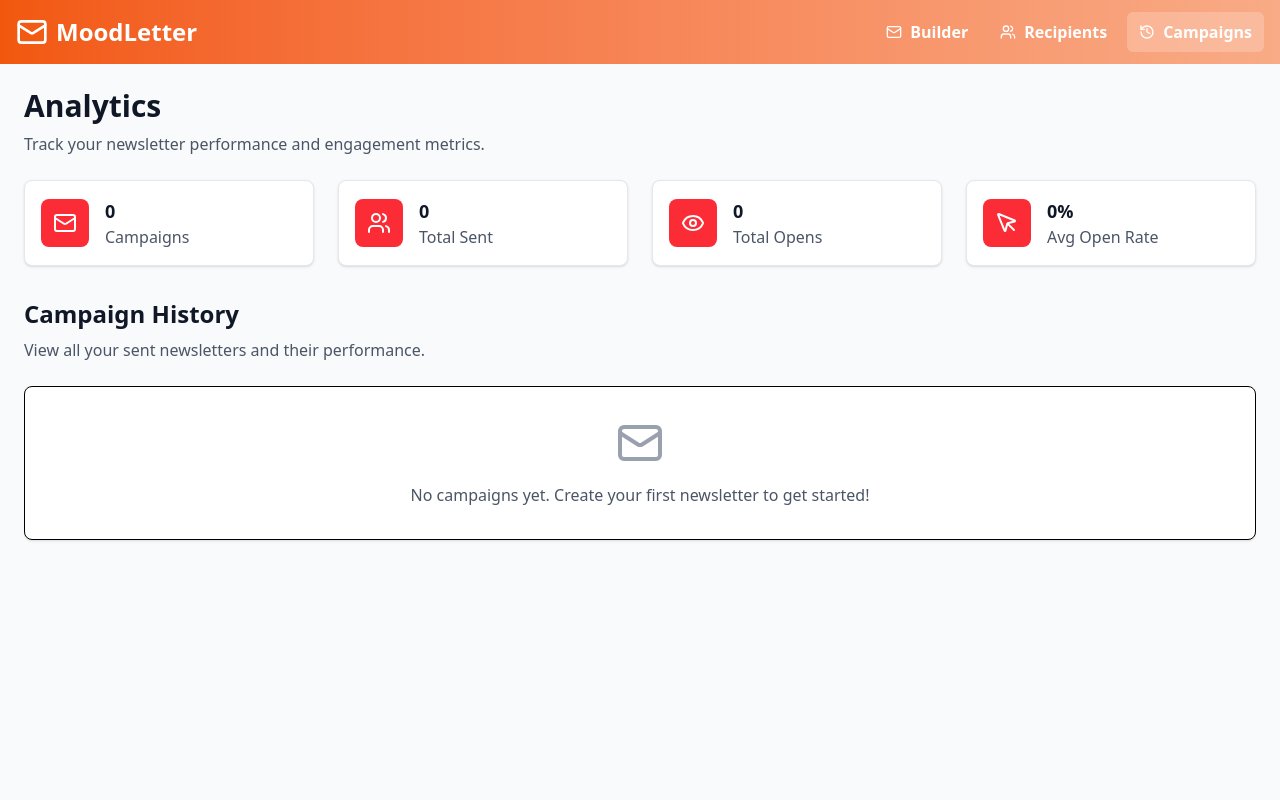
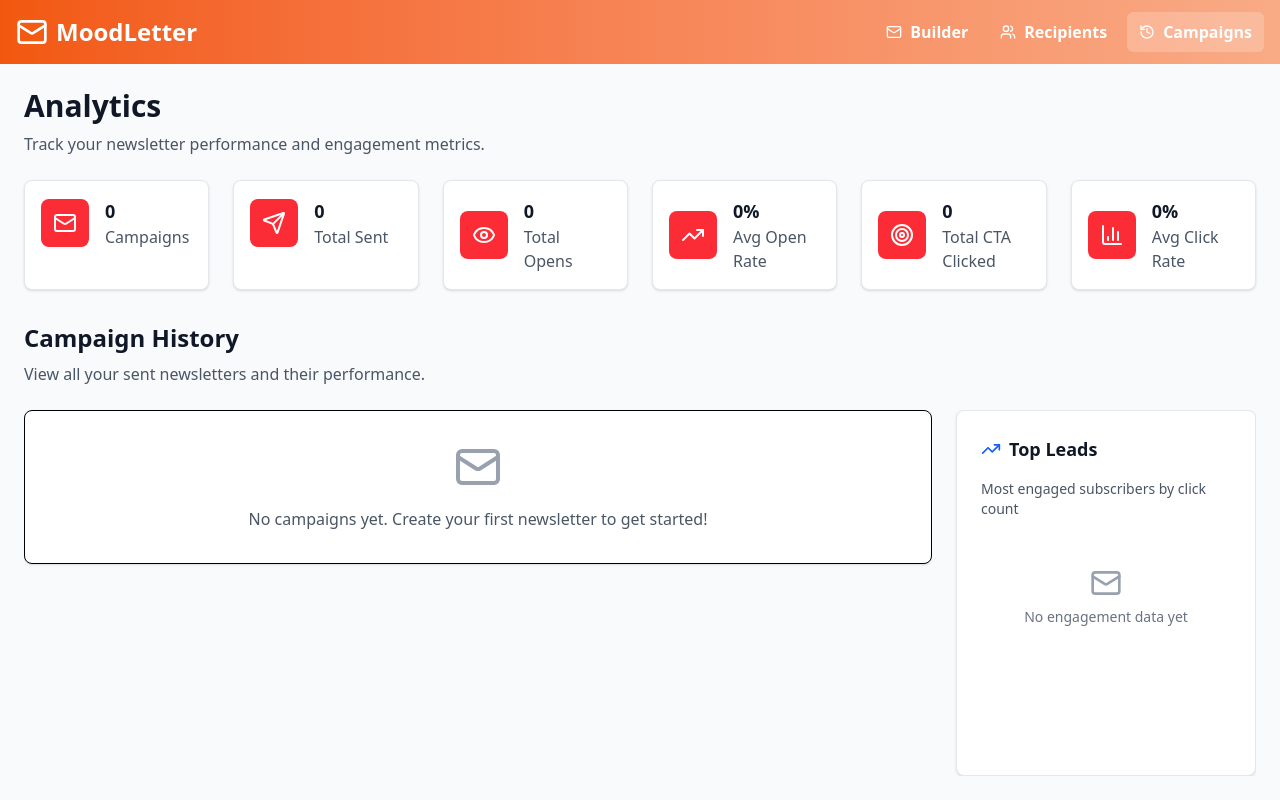
Before and after one commit to mo-makdah-dev/newsletter-fe, a React (Vite) app: page /campaigns in a window 1280 px wide. Built offline with nearby package versions, Linux system fonts and the light colour scheme; the HTML template or start-up script is replaced by a standard one.

Commit message:
update colors of icons and cta clicks

```diff
--- a/src/components/common/LetterTemplate/index.tsx
+++ b/src/components/common/LetterTemplate/index.tsx
@@ -11,6 +11,7 @@ export interface LetterTemplateProps {
   actionUrl: string;
   actionLabel: string;
   theme: LetterTheme;
+  onCtaClicked?: () => void;
 }
 
 export const LetterTemplate: React.FC<LetterTemplateProps> = ({
@@ -22,20 +23,37 @@ export const LetterTemplate: React.FC<LetterTemplateProps> = ({
   actionUrl,
   actionLabel,
   textColor,
+  onCtaClicked,
 }) => {
   const titleText = title || "Your Newsletter Title";
   const contentText = content || "Your newsletter content will appear here...";
   const actionLabelText = actionLabel || "Call to Action Button";
-  const actionUrlText = actionUrl || "/";
+
+  // Ensure the URL is treated as absolute
+  const getAbsoluteUrl = (url: string) => {
+    if (!url) return "/";
+    // If it already has a protocol, use as-is
+    if (url.startsWith("http://") || url.startsWith("https://")) {
+      return url;
+    }
+    // If it looks like a domain (contains dots), add https://
+    if (url.includes(".")) {
+      return `https://${url}`;
+    }
+    // For simple strings like "x", treat as a domain and add https://
+    return `https://${url}`;
+  };
+
+  const actionUrlText = getAbsoluteUrl(actionUrl);
 
   const gradient = `linear-gradient(90deg, ${mainColor}, ${secondaryColor})`;
 
   // Helper function to convert theme to icon
   const getIconFromTheme = (theme: LetterTheme) => {
-    if (theme === "celebration") return <PartyPopper color="white" />;
-    if (theme === "urgent") return <AlertTriangle color="white" />;
-    if (theme === "informative") return <Globe color="white" />;
-    return <GaugeIcon color="white" />;
+    if (theme === "celebration") return <PartyPopper color={textColor} />;
+    if (theme === "urgent") return <AlertTriangle color={textColor} />;
+    if (theme === "informative") return <Globe color={textColor} />;
+    return <GaugeIcon color={textColor} />;
   };
 
   return (
@@ -67,6 +85,7 @@ export const LetterTemplate: React.FC<LetterTemplateProps> = ({
             rel="noreferrer"
             className="px-6 py-3 rounded-2xl text-lg font-semibold shadow-sm transition-transform duration-150 hover:scale-[1.02] active:scale-[0.98]"
             style={{ backgroundImage: gradient, color: textColor }}
+            onClick={onCtaClicked}
           >
             {actionLabelText}
           </a>
--- a/src/pages/BuildPage/components/NewsLetterBuilder/NewsLetterBuilderForm/index.tsx
+++ b/src/pages/BuildPage/components/NewsLetterBuilder/NewsLetterBuilderForm/index.tsx
@@ -109,7 +109,6 @@ export const NewsLetterBuilderForm = ({
 
       <div className="flex flex-col gap-2">
         <label className="text-sm font-semibold">Select Groups</label>
-        {availableGroups.length > 0 ? (
         <Select
           isMulti
           options={availableGroups.map((group) => ({
@@ -164,33 +163,6 @@ export const NewsLetterBuilderForm = ({
             }),
           }}
         />
-        ) : (
-          <div className="rounded-xl border border-slate-200 bg-slate-50 px-4 py-6 text-center">
-            <p className="text-slate-600 mb-3">
-              No groups available. Create a group to send newsletters to your
-              recipients.
-            </p>
-            <Link
-              to="/recipients"
-              className="inline-flex items-center gap-2 rounded-lg bg-blue-600 px-4 py-2 text-sm font-medium text-white hover:bg-blue-700 transition-colors"
-            >
-              <svg
-                className="w-4 h-4"
-                fill="none"
-                stroke="currentColor"
-                viewBox="0 0 24 24"
-              >
-                <path
-                  strokeLinecap="round"
-                  strokeLinejoin="round"
-                  strokeWidth={2}
-                  d="M12 4v16m8-8H4"
-                />
-              </svg>
-              Create Group
-            </Link>
-          </div>
-        )}
       </div>
 
       <div className="flex items-center gap-3">
--- a/src/pages/BuildPage/components/NewsLetterBuilder/index.tsx
+++ b/src/pages/BuildPage/components/NewsLetterBuilder/index.tsx
@@ -6,6 +6,7 @@ import { NewsLetterBuilderForm } from "./NewsLetterBuilderForm";
 import { useGroupsStore } from "@/zustand";
 import { SendIcon, ArrowLeft } from "lucide-react";
 import { ClipLoader } from "react-spinners";
+import { Link } from "react-router-dom";
 
 type Props = {
   selectedTheme: ThemeConfigs;
@@ -67,13 +68,14 @@ export const NewsLetterBuilder = ({
           ) : (
             <>
               <span style={{ color: textColor }}>Send</span>
-              <SendIcon />
+              <SendIcon className="w-4 h-4" style={{ color: textColor }} />
             </>
           )}
         </button>
       </header>
       <div className="w-full h-fit flex gap-4">
         <div className="w-1/2 h-180 bg-white border border-slate-200 rounded-2xl p-4">
+          {groups.length ? (
             <NewsLetterBuilderForm
               title={title}
               content={content}
@@ -89,6 +91,33 @@ export const NewsLetterBuilder = ({
               setSelectedGroups={setGroups}
               availableGroups={groups}
             />
+          ) : (
+            <div className="rounded-xl border border-slate-200 bg-slate-50 px-4 py-6 text-center">
+              <p className="text-slate-600 mb-3">
+                No groups available. Create a group to send newsletters to your
+                recipients.
+              </p>
+              <Link
+                to="/recipients"
+                className="inline-flex items-center gap-2 rounded-lg bg-blue-600 px-4 py-2 text-sm font-medium text-white hover:bg-blue-700 transition-colors"
+              >
+                <svg
+                  className="w-4 h-4"
+                  fill="none"
+                  stroke="currentColor"
+                  viewBox="0 0 24 24"
+                >
+                  <path
+                    strokeLinecap="round"
+                    strokeLinejoin="round"
+                    strokeWidth={2}
+                    d="M12 4v16m8-8H4"
+                  />
+                </svg>
+                Create Group
+              </Link>
+            </div>
+          )}
         </div>
         <div className="w-1/2 h-180 bg-white border border-slate-200 rounded-2xl p-4">
           <p className="text-lg font-semibold mb-4">Live Preview</p>
--- a/src/pages/CampaignsPage/components/CampaignCard/index.tsx
+++ b/src/pages/CampaignsPage/components/CampaignCard/index.tsx
@@ -48,14 +48,14 @@ export const CampaignCard = ({ campaign, groups }: Props) => {
   const getCampaignIcon = (campaign: Campaign) => {
     const type = getCampaignType(campaign);
     if (type.toLowerCase().includes("urgent"))
-      return <AlertTriangle className="h-6 w-6 text-white" />;
+      return <AlertTriangle className="h-6 w-6" style={{ color: typeColor }} />;
     if (type.toLowerCase().includes("celebration"))
-      return <PartyPopper className="h-6 w-6 text-white" />;
+      return <PartyPopper className="h-6 w-6" style={{ color: typeColor }} />;
     if (type.toLowerCase().includes("informative"))
-      return <Mail className="h-6 w-6 text-white" />;
+      return <Mail className="h-6 w-6" style={{ color: typeColor }} />;
     if (type.toLowerCase().includes("other"))
-      return <GaugeIcon className="h-6 w-6 text-white" />;
-    return <Mail className="h-6 w-6 text-white" />;
+      return <GaugeIcon className="h-6 w-6" style={{ color: typeColor }} />;
+    return <Mail className="h-6 w-6" style={{ color: typeColor }} />;
   };
 
   const opens = campaign.links.filter((link) => link.opened).length;
--- /dev/null
+++ b/src/pages/CampaignsPage/components/TopLeads/index.tsx
@@ -0,0 +1,62 @@
+import React from "react";
+import { MousePointer, TrendingUp, Mail } from "lucide-react";
+import { getTopLeads, type TopLead } from "@/utils/topLeads";
+import type { Campaign } from "@/zustand/types";
+
+interface TopLeadsProps {
+  campaigns: Campaign[];
+}
+
+const TopLeads: React.FC<TopLeadsProps> = ({ campaigns }) => {
+  const topLeads = getTopLeads(campaigns, 10);
+
+  return (
+    <div className="bg-white rounded-lg shadow-sm border border-gray-200 p-6 h-full">
+      <div className="flex items-center gap-2 mb-4">
+        <TrendingUp className="h-5 w-5 text-blue-600" />
+        <h3 className="text-lg font-semibold text-gray-900">Top Leads</h3>
+      </div>
+
+      <p className="text-sm text-gray-600 mb-4">
+        Most engaged subscribers by click count
+      </p>
+
+      {topLeads.length === 0 ? (
+        <div className="text-center py-8">
+          <Mail className="h-8 w-8 text-gray-400 mx-auto mb-2" />
+          <p className="text-sm text-gray-500">No engagement data yet</p>
+        </div>
+      ) : (
+        <div className="space-y-3">
+          {topLeads.map((lead, index) => (
+            <div
+              key={lead.email}
+              className="flex items-center justify-between p-3 bg-gray-50 rounded-lg hover:bg-gray-100 transition-colors"
+            >
+              <div className="flex items-center gap-3">
+                <div className="flex items-center justify-center w-6 h-6 bg-blue-100 text-blue-600 rounded-full text-xs font-medium">
+                  {index + 1}
+                </div>
+                <div className="flex-1 min-w-0">
+                  <p className="text-sm font-medium text-gray-900 truncate">
+                    {lead.email}
+                  </p>
+                  <div className="flex items-center gap-2 text-xs text-gray-500">
+                    <span className="flex items-center gap-1">
+                      <MousePointer className="h-3 w-3" />
+                      {lead.totalClicks} clicks
+                    </span>
+                    <span>•</span>
+                    <span>{lead.clickRate}% rate</span>
+                  </div>
+                </div>
+              </div>
+            </div>
+          ))}
+        </div>
+      )}
+    </div>
+  );
+};
+
+export default TopLeads;
--- a/src/pages/CampaignsPage/index.tsx
+++ b/src/pages/CampaignsPage/index.tsx
@@ -1,9 +1,10 @@
 import React from "react";
 import { useCampaignsStore } from "@/zustand/useCampaignsStore";
 import { useGroupsStore } from "@/zustand/useGroupsStore";
-import { Mail, Users, Eye, MousePointer } from "lucide-react";
+import { Mail, Eye, TrendingUp, Target, BarChart3, Send } from "lucide-react";
 import { AnalyticsCard } from "./components/AnalyticsCard";
 import { CampaignCard } from "./components/CampaignCard";
+import TopLeads from "./components/TopLeads";
 
 const CampaignsPage = () => {
   const { campaigns } = useCampaignsStore();
@@ -24,6 +25,15 @@ const CampaignsPage = () => {
   const avgOpenRate =
     totalOpens > 0 ? Math.round((totalOpens / totalSent) * 100) : 0;
 
+  const totalCtaClicked = campaigns.reduce(
+    (sum, campaign) =>
+      sum + campaign.links.filter((link) => link.ctaClicked).length,
+    0
+  );
+
+  const avgCtaClickedRate =
+    totalCtaClicked > 0 ? Math.round((totalCtaClicked / totalOpens) * 100) : 0;
+
   // sort campaigns by createdAt from newest to oldest
   const sortedCampaigns = [...campaigns].sort(
     (a, b) => new Date(b.createdAt).getTime() - new Date(a.createdAt).getTime()
@@ -38,7 +48,7 @@ const CampaignsPage = () => {
           Track your newsletter performance and engagement metrics.
         </p>
 
-        <div className="grid grid-cols-1 md:grid-cols-2 lg:grid-cols-4 gap-6">
+        <div className="grid grid-cols-2 md:grid-cols-4 lg:grid-cols-6 gap-6">
           <AnalyticsCard
             value={totalCampaigns}
             isPercentage={false}
@@ -49,7 +59,7 @@ const CampaignsPage = () => {
             value={totalSent}
             isPercentage={false}
             title="Total Sent"
-            Icon={<Users className="h-6 w-6 text-white" />}
+            Icon={<Send className="h-6 w-6 text-white" />}
           />
           <AnalyticsCard
             value={totalOpens}
@@ -61,21 +71,32 @@ const CampaignsPage = () => {
             value={avgOpenRate}
             isPercentage={true}
             title="Avg Open Rate"
-            Icon={<MousePointer className="h-6 w-6 text-white" />}
+            Icon={<TrendingUp className="h-6 w-6 text-white" />}
+          />
+          <AnalyticsCard
+            value={totalCtaClicked}
+            isPercentage={false}
+            title="Total CTA Clicked"
+            Icon={<Target className="h-6 w-6 text-white" />}
+          />
+          <AnalyticsCard
+            value={avgCtaClickedRate}
+            isPercentage={true}
+            title="Avg Click Rate"
+            Icon={<BarChart3 className="h-6 w-6 text-white" />}
           />
         </div>
       </div>
 
-      {/* Campaign History */}
-      <div className="flex flex-col flex-1 overflow-y-hidden">
       <h2 className="text-2xl font-bold text-gray-900 mb-2">
         Campaign History
       </h2>
       <p className="text-gray-600 mb-6">
         View all your sent newsletters and their performance.
       </p>
-
-        <div className="space-y-4 overflow-y-auto flex-1 ">
+      <div className="flex gap-6 flex-1 overflow-hidden">
+        <div className="flex flex-col flex-1 overflow-y-hidden">
+          <div className="space-y-4 overflow-y-auto flex-1">
             {sortedCampaigns.length === 0 ? (
               <div className="bg-white rounded-lg p-8 text-center shadow-sm border">
                 <Mail className="h-12 w-12 text-gray-400 mx-auto mb-4" />
@@ -94,6 +115,10 @@ const CampaignsPage = () => {
             )}
           </div>
         </div>
+        <div className="w-1/5 min-w-[300px]">
+          <TopLeads campaigns={campaigns} />
+        </div>
+      </div>
     </div>
   );
 };
--- a/src/pages/ViewPage/index.tsx
+++ b/src/pages/ViewPage/index.tsx
@@ -6,7 +6,8 @@ import { LetterTemplate } from "@/components/common/LetterTemplate";
 const ViewPage = () => {
   const { id } = useParams();
   console.log(id);
-  const { campaigns, updateLinkOpened } = useCampaignsStore();
+  const { campaigns, updateLinkOpened, updateLinkCtaClicked } =
+    useCampaignsStore();
 
   // Find the campaign and link by the provided ID
   const { campaign, link } = useMemo(() => {
@@ -62,6 +63,7 @@ const ViewPage = () => {
         actionUrl={campaign.email.actionUrl}
         actionLabel={campaign.email.actionLabel}
         textColor={campaign.theme.textColor}
+        onCtaClicked={() => updateLinkCtaClicked(link.id)}
       />
     </div>
   );
--- /dev/null
+++ b/src/utils/topLeads.ts
@@ -0,0 +1,56 @@
+import type { Campaign, UserLink } from "@/zustand/types";
+
+export interface TopLead {
+  email: string;
+  totalClicks: number;
+  totalOpens: number;
+  clickRate: number;
+}
+
+export const getTopLeads = (
+  campaigns: Campaign[],
+  limit: number = 10
+): TopLead[] => {
+  // Create a map to aggregate data by email
+  const emailStats = new Map<
+    string,
+    { totalClicks: number; totalOpens: number }
+  >();
+
+  // Iterate through all campaigns and their links
+  campaigns.forEach((campaign) => {
+    campaign.links.forEach((link: UserLink) => {
+      const email = link.userEmail;
+      const currentStats = emailStats.get(email) || {
+        totalClicks: 0,
+        totalOpens: 0,
+      };
+
+      // Count opens and clicks
+      if (link.opened) {
+        currentStats.totalOpens += 1;
+      }
+      if (link.ctaClicked) {
+        currentStats.totalClicks += 1;
+      }
+
+      emailStats.set(email, currentStats);
+    });
+  });
+
+  // Convert map to array and calculate click rates
+  const topLeads: TopLead[] = Array.from(emailStats.entries()).map(
+    ([email, stats]) => ({
+      email,
+      totalClicks: stats.totalClicks,
+      totalOpens: stats.totalOpens,
+      clickRate:
+        stats.totalOpens > 0
+          ? Math.round((stats.totalClicks / stats.totalOpens) * 100)
+          : 0,
+    })
+  );
+
+  // Sort by total clicks (descending) and return top N
+  return topLeads.sort((a, b) => b.totalClicks - a.totalClicks).slice(0, limit);
+};
--- a/src/zustand/types.ts
+++ b/src/zustand/types.ts
@@ -23,6 +23,7 @@ export interface UserLink {
   userId: string;
   userEmail: string;
   opened: boolean;
+  ctaClicked: boolean;
 }
 
 // Campaign types
@@ -80,6 +81,7 @@ export interface CampaignsActions {
     groups: Group[]
   ) => void;
   updateLinkOpened: (linkId: string) => void;
+  updateLinkCtaClicked: (linkId: string) => void;
 }
 
 // Combined store types
--- a/src/zustand/useCampaignsStore.ts
+++ b/src/zustand/useCampaignsStore.ts
@@ -34,6 +34,7 @@ export const useCampaignsStore = create<CampaignsStore>()(
             userId: user.id,
             userEmail: user.email,
             opened: false,
+            ctaClicked: false,
           }))
         );
 
@@ -61,6 +62,17 @@ export const useCampaignsStore = create<CampaignsStore>()(
           })),
         }));
       },
+
+      updateLinkCtaClicked: (linkId: string) => {
+        set((state) => ({
+          campaigns: state.campaigns.map((campaign) => ({
+            ...campaign,
+            links: campaign.links.map((link) =>
+              link.id === linkId ? { ...link, ctaClicked: true } : link
+            ),
+          })),
+        }));
+      },
     }),
     {
       name: "campaigns-storage", // unique name for localStorage key
```
Lines whose indentation alone changed are shown as unchanged.
